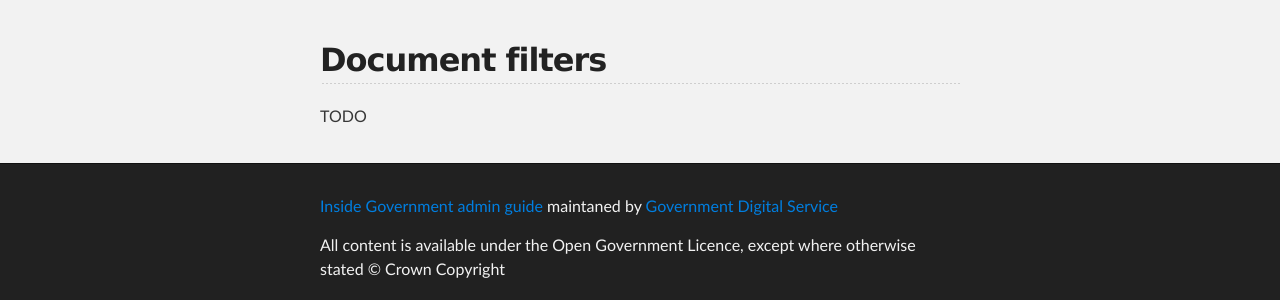
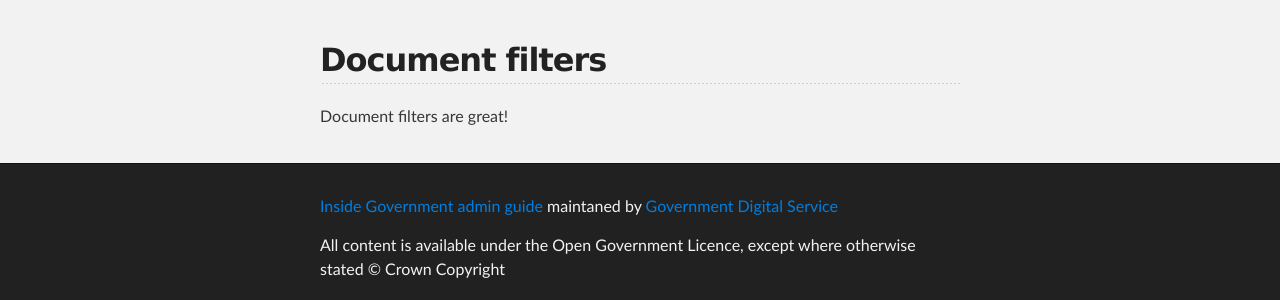
Before and after one commit to alphagov/inside-government-admin-guide, a Jekyll site: the page built from first-steps/document-filters.md, in a window 1280 px wide. Shown: the part 149-449 px from the top of the page. Built offline with Jekyll 4.4.1, drawn with Linux system fonts in a browser that asks for light colours.

Commit message:
Update document-filters.md

```diff
--- a/first-steps/document-filters.md
+++ b/first-steps/document-filters.md
@@ -5,4 +5,4 @@ title: Inside Government Admin Guide - Document filters
 
 ## Document filters
 
-TODO
+Document filters are great!
```
